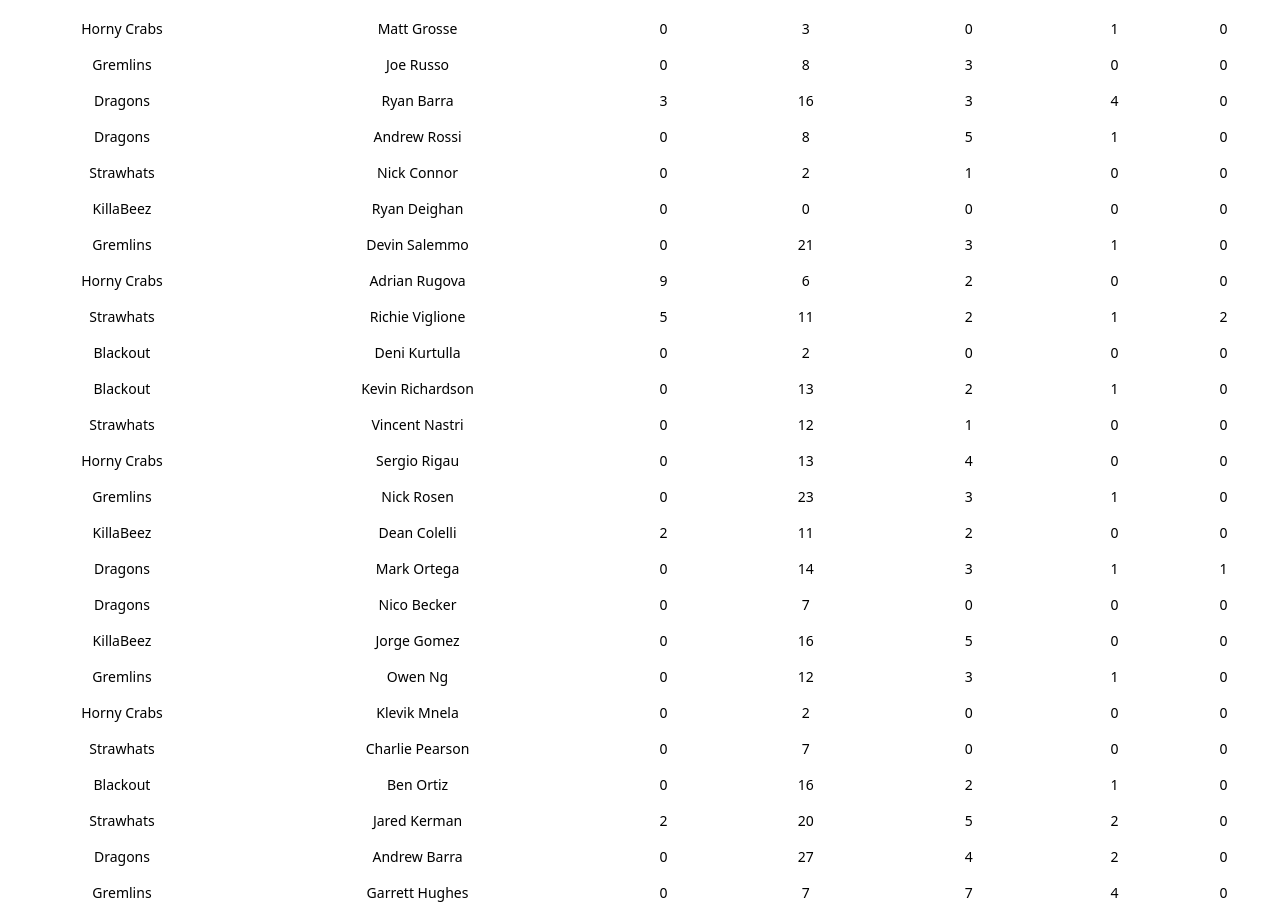
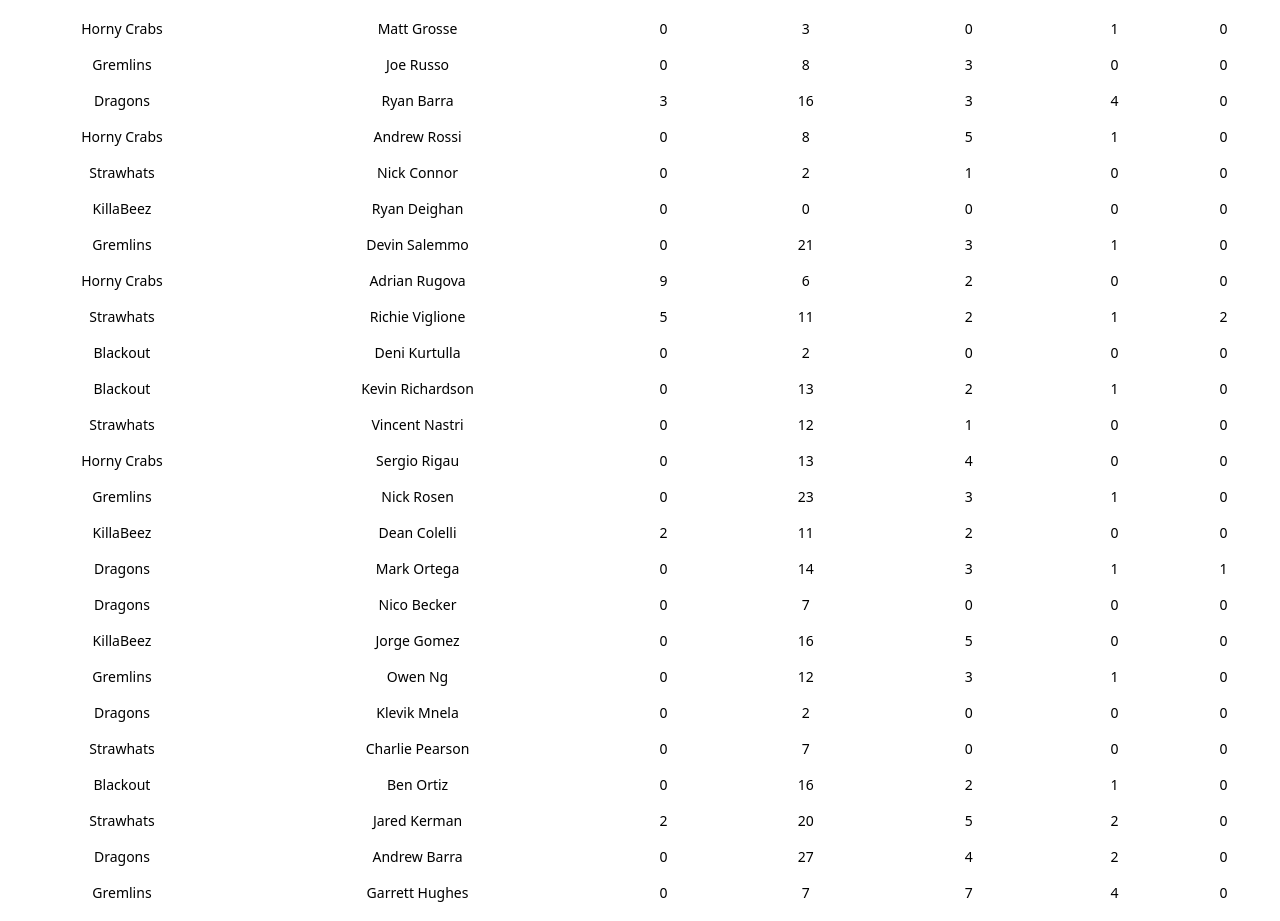
Before and after one commit to NickTalledo/HFL2.0, a React (Vite) app: page /Dtable in a window 1280 px wide. Shown: the part 525-1446 px from the top of the page. Built offline with nearby package versions, Linux system fonts and the light colour scheme.

Commit message:
rossi and klev teams

```diff
--- a/src/data/dStats.js
+++ b/src/data/dStats.js
@@ -101,7 +101,7 @@ export const dStats = [
     touchdowns: 0,
   },
   {
-    team: "Dragons",
+    team: "Horny Crabs",
     player: "Andrew Rossi",
     sacks: 0,
     tackles: 8,
@@ -245,7 +245,7 @@ export const dStats = [
     touchdowns: 0,
   },
   {
-    team: "Horny Crabs",
+    team: "Dragons",
     player: "Klevik Mnela",
     sacks: 0,
     tackles: 2,
--- a/src/data/oStats.js
+++ b/src/data/oStats.js
@@ -90,7 +90,7 @@ export const oStats = [
     touchdowns: 6,
   },
   {
-    team: "Dragons",
+    team: "Horny Crabs",
     player: "Andrew Rossi",
     receptions: 11,
     yards: 182,
@@ -218,7 +218,7 @@ export const oStats = [
     touchdowns: 1,
   },
   {
-    team: "Horny Crabs",
+    team: "Dragons",
     player: "Klevik Mnela",
     receptions: 21,
     yards: 182,
```
